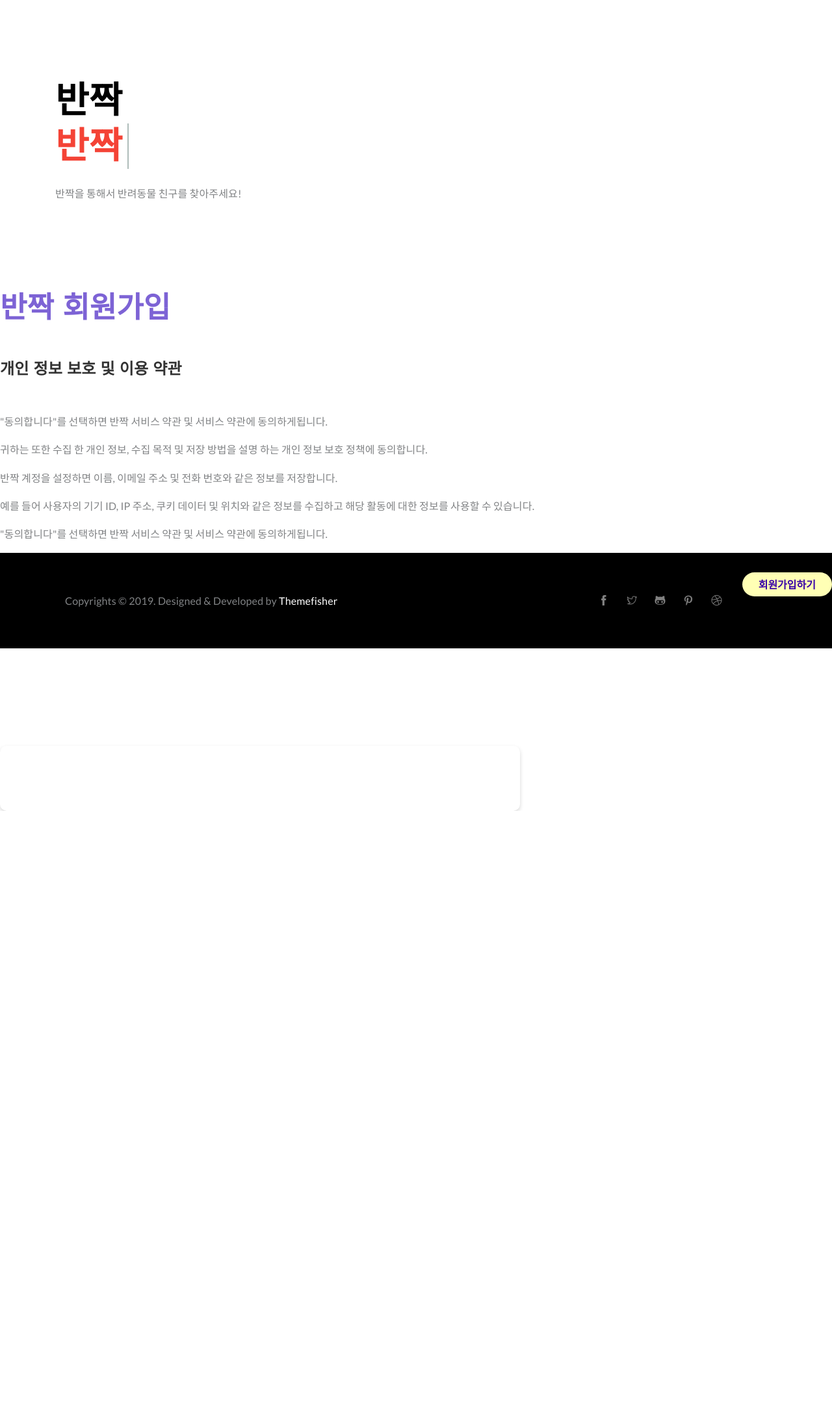
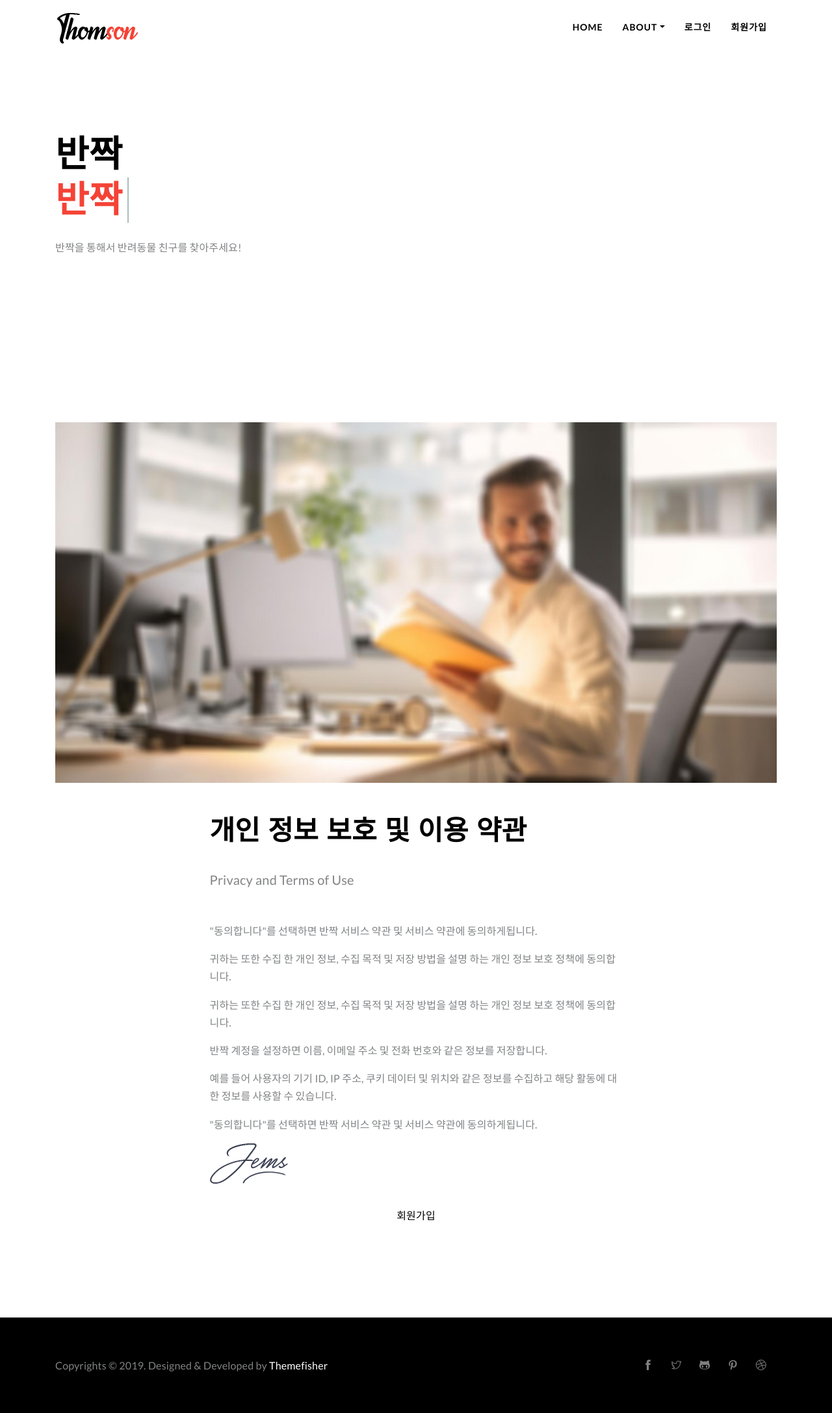
Before and after one commit to Handson-project-Team06/Pet_Matching, a Django app: page /before_sign_up/ in a window 1280 px wide. Shown: the whole page at 65% size. Before the commit the page ends 1248 px from the top, so only its background shows below. Run offline with Django 3.2, Linux system fonts and the light colour scheme; some libraries are stand-ins or nearby versions.

Commit message:
adapt base.html in accounts/before sign up html

```diff
--- a/accounts/templates/accounts/before_sign_up.html
+++ b/accounts/templates/accounts/before_sign_up.html
@@ -1,4 +1,5 @@
 {% extends 'base.html' %}
+{% load staticfiles %}
 
 {% block title %}
     반짝-회원가입
@@ -6,60 +7,79 @@
 
 {% block extra_script %}
     <style>
-        .wrapper{
-            width: 800px;
-            margin-top: 150px;
-            padding: 50px;
-            border-radius: 10px;
-            box-shadow: 0 3px 6px 0 rgba(0, 0, 0, 0.16);
-            background: white;
-            display: inline-block;
-        }
-
-        #sign-up-title{
-            width: 100%;
-            color: #7d63d5;
-            font-weight: bolder;
-            margin-bottom: 50px;
-        }
-        #Topic-title{
-            width: 100%;
-            color: #333;
-            font-weight: bolder;
-            margin-bottom: 50px;
-        }
-        button{
-            border: none;
-            margin-top: 30px;
-            padding: 5px 25px;
-            border-radius: 33px;
-            box-shadow: 0 3px 6px 0 rgba(0, 0, 0, 0.16);
-            background-color: #ffffb5;
-            color: #3800a8;
-            font-weight: bold;
-            float:right;
+    .sign_in{
+        text-align: center;
     }
     </style>
+
+
+{% endblock %}
+
+{% block header %}
+    <nav class="navbar navbar-expand-lg  main-nav " id="navbar">
+        <div class="container">
+            <a class="navbar-brand" href="{% static '/index.html' %}">
+                <img src="{% static '/images/logo.png' %}" alt="" class="img-fluid">
+            </a>
+
+            <button class="navbar-toggler collapsed" type="button" data-toggle="collapse" data-target="#navbarsExample09" aria-controls="navbarsExample09" aria-expanded="false" aria-label="Toggle navigation">
+                <span class="ti-align-justify"></span>
+            </button>
+
+            <div class="collapse navbar-collapse" id="navbarsExample09">
+                <ul class="navbar-nav ml-auto">
+                    <li class="nav-item  active"><a class="nav-link" href="{% url 'account:home' %}">Home</a></li>
+
+                    <li class="nav-item dropdown">
+                        <a class="nav-link dropdown-toggle" href="#" id="dropdown01" data-toggle="dropdown" aria-haspopup="true" aria-expanded="false">About</a>
+                        <ul class="dropdown-menu" aria-labelledby="dropdown01">
+                            <li><a class="dropdown-item" href="{% static '/about.html' %}">About Me</a></li>
+                            <li><a class="dropdown-item" href="{% static '/about-us.html' %}">About Us</a></li>
+                        </ul>
+                    </li>
+
+                    <li class="nav-item"><a class="nav-link" href="{% url 'account:sign_in' %}">로그인</a></li>
+                    <li class="nav-item"><a class="nav-link" href="{% url 'account:before_sign_up' %}">회원가입</a></li>
+                </ul>
+            </div>
+        </div>
+    </nav>
 {% endblock %}
 
 
 {% block content %}
-    <div>
-        <h1 id="sign-up-title">반짝 회원가입</h1>
+    <body>
+    <section class="section banner-3">
+        <div class="container">
+            <div class="row justify-content-center align-items-center">
+                <div class="col-lg-12">
+                    <div class="profile mb-5">
+                        <img src="../../../static/images/about-img.jpg" alt="" class="img-fluid">
                     </div>
-    <div>
-        <h3 id="Topic-title">개인 정보 보호 및 이용 약관</h3>
                 </div>
-    <div>
+                <div class="col-lg-7">
+                    <h2>개인 정보 보호 및 이용 약관</h2>
+                    <br>
+                    <p class="lead mb-4">Privacy and Terms of Use</p>
+                    <br>
                     <p>"동의합니다"를 선택하면 반짝 서비스 약관 및 서비스 약관에 동의하게됩니다.</p>
+                    <p>귀하는 또한 수집 한 개인 정보, 수집 목적 및 저장 방법을 설명 하는 개인 정보 보호 정책에 동의합니다.</p>
                     <p>귀하는 또한 수집 한 개인 정보, 수집 목적 및 저장 방법을 설명 하는 개인 정보 보호 정책에 동의합니다.</p>
                     <p>반짝 계정을 설정하면 이름, 이메일 주소 및 전화 번호와 같은 정보를 저장합니다.</p>
                     <p>예를 들어 사용자의 기기 ID, IP 주소, 쿠키 데이터 및 위치와 같은 정보를 수집하고 해당
                         활동에 대한 정보를 사용할 수 있습니다.
                     </p>
                     <p>"동의합니다"를 선택하면 반짝 서비스 약관 및 서비스 약관에 동의하게됩니다.</p>
+
+
+                    <img src="../../../static/images/signature.png" alt="" class="img-fluid">
+                    <div class="sign_in">
+                        <br>
+                        <p><a class="nav-link" href="{% url 'account:sign_up' %}">회원가입</a></p>
                     </div>
-
-<!--    <a href="{% url 'account:sign_up' %}">회원가입하기</a>-->
-    <button id="sign-in-btn" onclick="window.location = '{% url 'account:sign_up' %}';">회원가입하기</button>
+                </div>
+            </div>
+        </div>
+    </section>
+    </body>
 {% endblock %}
```
Lines whose indentation alone changed are shown as unchanged.
